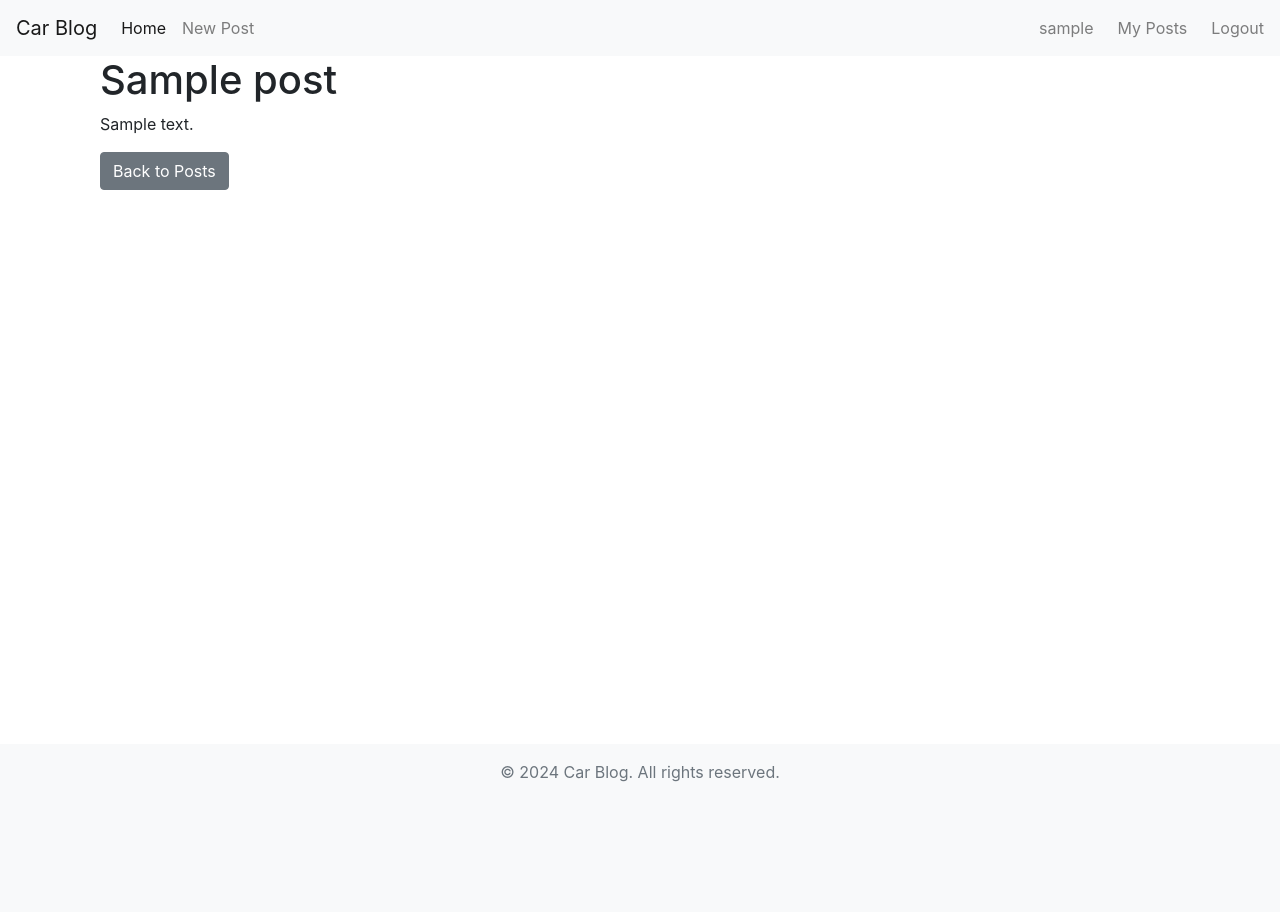
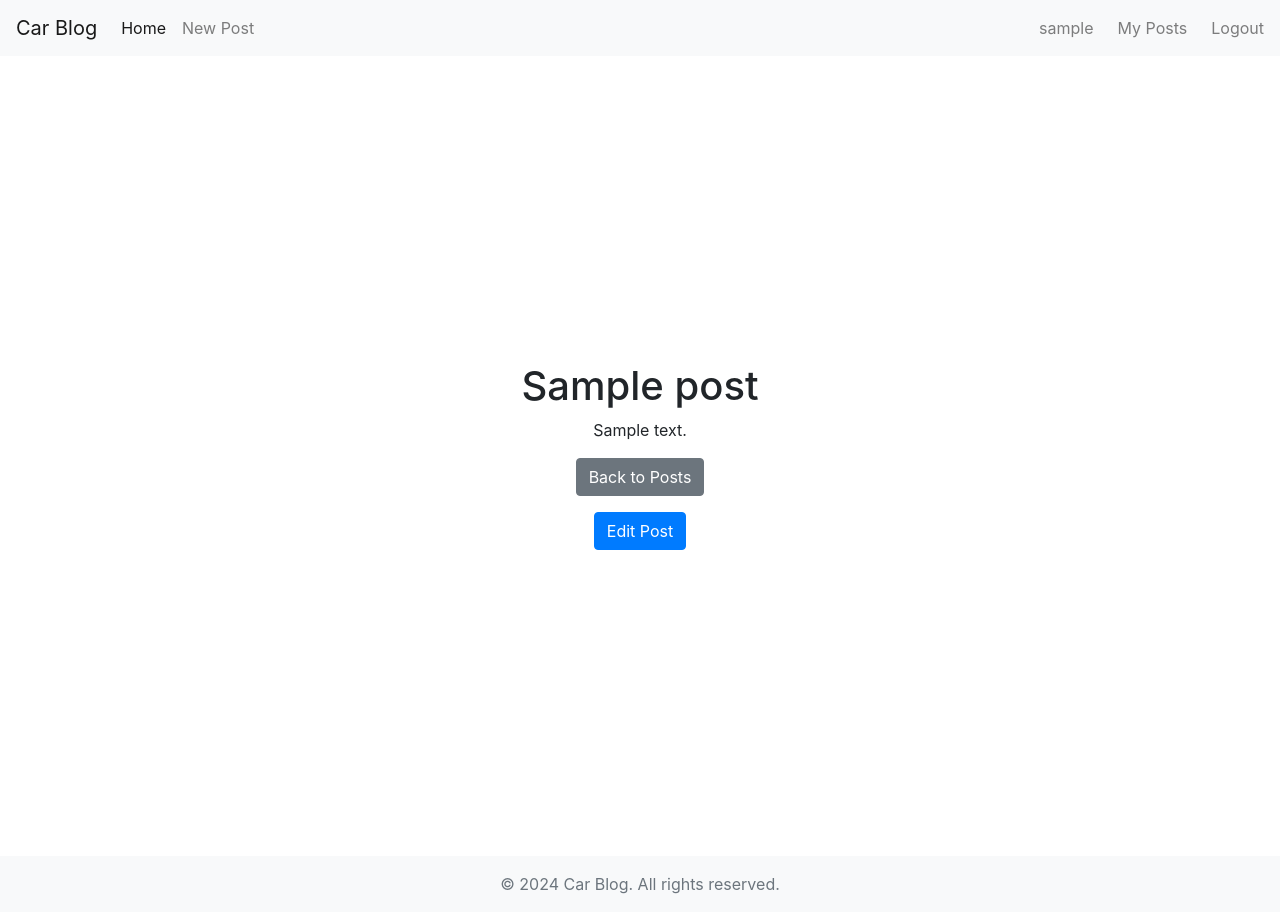
Before and after one commit to Celomarcelo/car-blog, a Django app: page /post/1/ in a window 1280 px wide. Before the commit the page ends 782 px from the top, so only its background shows below. Run offline with Django 5.2, Linux system fonts and the light colour scheme; a user stored in the database is signed in; tables that the repository leaves empty hold one stand-in row (values such as "Sample post"); some libraries are stand-ins or nearby versions.

Commit message:
created post edit
added path in urls
created html
def post edit views

```diff
--- a/blog/urls.py
+++ b/blog/urls.py
@@ -10,4 +10,5 @@ urlpatterns = [
     path('logout/', auth_views.LogoutView.as_view(template_name='logged_out.html'), name='logout'),
     path('user/<str:username>/posts/', views.user_posts, name='user_posts'),
     path('post/<int:post_id>/', views.post_detail, name='post_detail'),
+    path('post/<int:pk>/edit/', views.post_edit, name='post_edit'),
 ]
--- a/blog/views.py
+++ b/blog/views.py
@@ -36,6 +36,17 @@ def post_detail(request, post_id):
     post = get_object_or_404(Post, id=post_id)
     return render(request, 'post_detail.html', {'post': post})
 
+def post_edit(request, pk):
+    post = get_object_or_404(Post, pk=pk)
+    if request.method == 'POST':
+        form = PostForm(request.POST, instance=post)
+        if form.is_valid():
+            form.save()
+            return redirect('post_detail', pk=post.pk)
+    else:
+        form = PostForm(instance=post)
+    return render(request, 'blog/post_edit.html', {'form': form})
+
 
 def register(request):
     if request.method == 'POST':
--- a/templates/post_detail.html
+++ b/templates/post_detail.html
@@ -1,9 +1,16 @@
 {% extends 'base.html' %}
 
 {% block content %}
-<div class="container">
-    <h1>{{ post.title }}</h1>
-    <p>{{ post.content }}</p>
-    <a href="{% url 'user_posts' post.author.username %}" class="btn btn-secondary">Back to Posts</a>
+<div class="d-flex justify-content-center align-items-center vh-100">
+    <div class="text-center">
+        <h1>{{ post.title }}</h1>
+        <p>{{ post.content }}</p>
+        <a href="{% url 'user_posts' post.author.username %}" class="btn btn-secondary">Back to Posts</a>
+        {% if user.is_authenticated and user == post.author %}
+        <div class="mt-3">
+            <a href="{% url 'post_edit' pk=post.pk %}" class="btn btn-primary">Edit Post</a>
+        </div>
+        {% endif %}
+    </div>
 </div>
 {% endblock %}
```
Also changed, not shown: templates/post_edit.html (added, +15 -0 lines).
